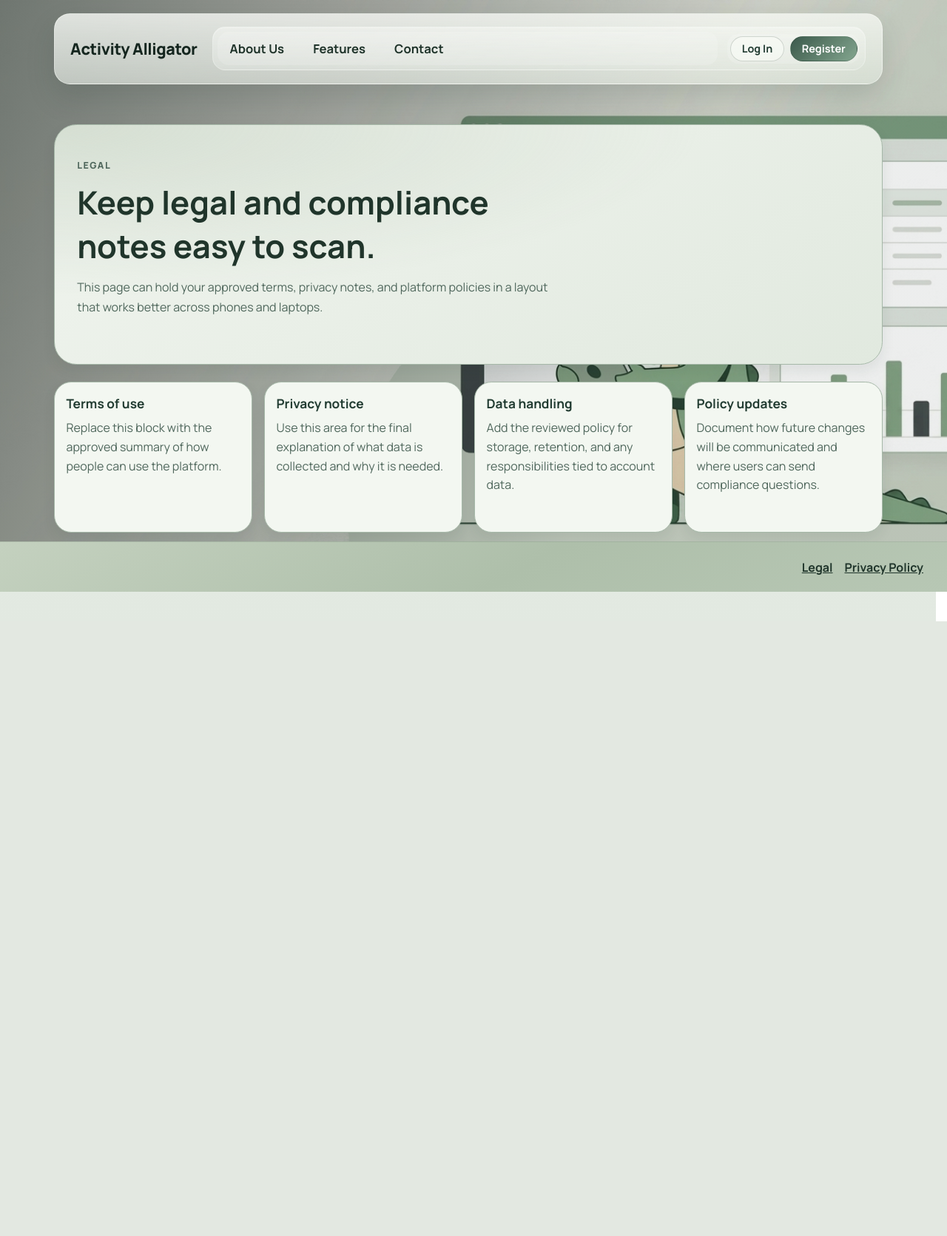
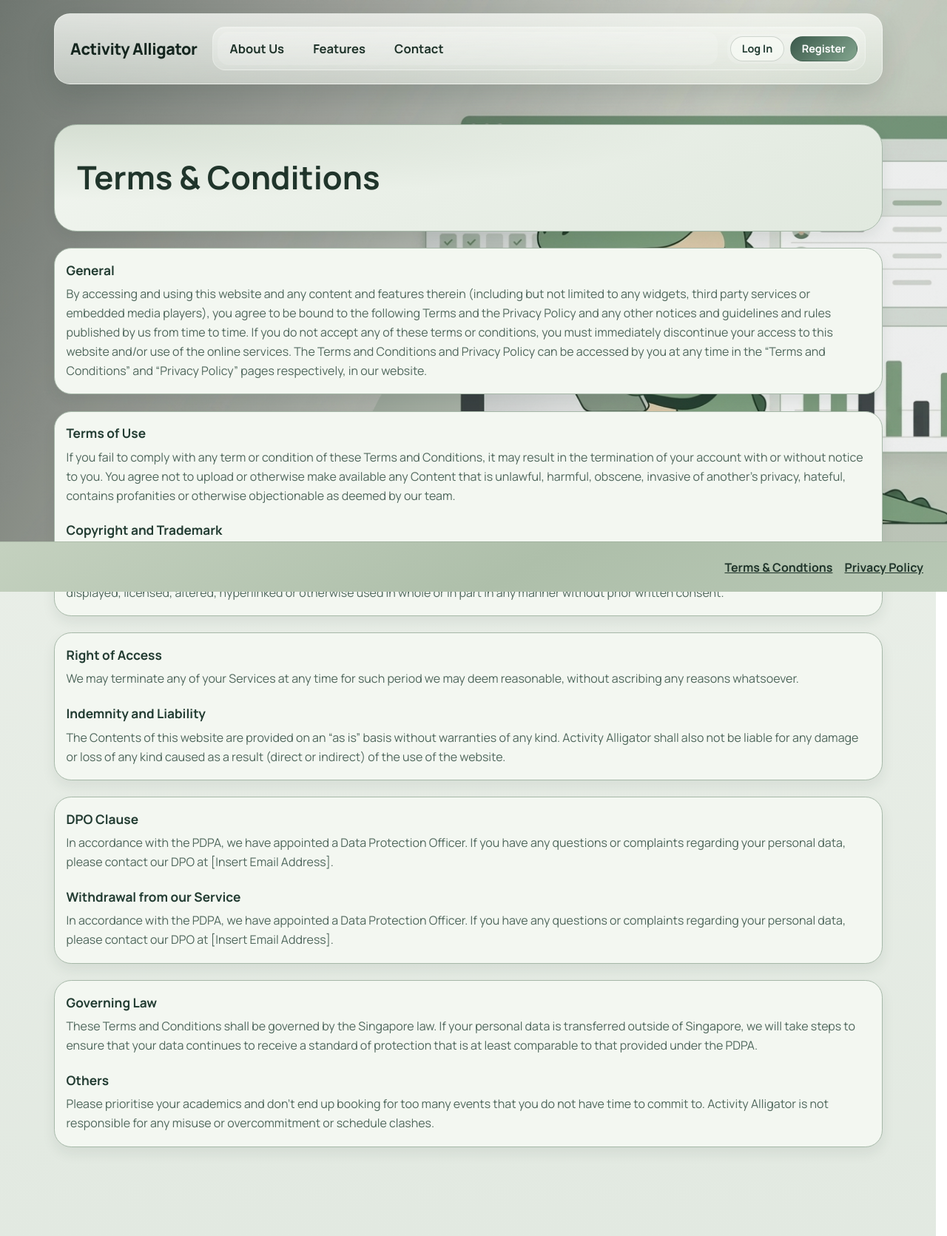
Before and after one commit to nyjc-computing-2526/Capstone-Project-2527, a Flask app: page /legal in a window 1280 px wide. Shown: the whole page at 74% size. Before the commit the page ends 840 px from the top, so only its background shows below. Run offline with Flask 3, Linux system fonts and the light colour scheme.

Commit message:
Added terms and conditions and changes legal to terms & condition s

```diff
--- a/app/templates/legal.html
+++ b/app/templates/legal.html
@@ -3,32 +3,58 @@
   <main class="marketing-main legal-main">
     <section class="marketing-hero legal-hero">
       <div class="marketing-hero-copy">
-        <p class="marketing-kicker">Legal</p>
-        <h1>Keep legal and compliance notes easy to scan.</h1>
+        <h1>Terms & Conditions</h1>
         <p>
-          This page can hold your approved terms, privacy notes, and platform
-          policies in a layout that works better across phones and laptops.
+
         </p>
       </div>
     </section>
 
-    <section class="legal-grid">
     <article class="marketing-card legal-card">
-        <h2>Terms of use</h2>
-        <p>Replace this block with the approved summary of how people can use the platform.</p>
+      <h2>General</h2>
+      <p>By accessing and using this website and any content and features therein
+          (including but not limited to any widgets, third party services or embedded media players),
+          you agree to be bound to the following Terms and the Privacy Policy and any other notices
+          and guidelines and rules published by us from time to time. If you do not accept any of these terms or conditions, you must immediately discontinue your access to this website and/or use of the online services.
+      The Terms and Conditions and Privacy Policy can be accessed by you at any time in the “Terms and Conditions” and “Privacy Policy” pages respectively, in our website.
+      </p>
+    </article>
     </article>
     <article class="marketing-card legal-card">
-        <h2>Privacy notice</h2>
-        <p>Use this area for the final explanation of what data is collected and why it is needed.</p>
+      <h2>Terms of Use</h2>
+      <p>If you fail to comply with any term or condition of these Terms and Conditions, it may result in the termination of your account with or without notice to you.
+      You agree not to upload or otherwise make available any Content that is unlawful, harmful, obscene, invasive of another's privacy, hateful, contains profanities or otherwise objectionable as deemed by our team.
+      </p>
+      <br>
+      <h2>Copyright and Trademark</h2>
+      <p>The materials located on this website including the information and software programs (the Contents), are protected by copyright, trademark and other forms of proprietary rights.
+      As such, they may not be reproduced, transmitted, published, performed, broadcast, stored, adapted, distributed, displayed, licensed, altered, hyperlinked or otherwise used in whole or in part in any manner without prior written consent.</p>
     </article>
     <article class="marketing-card legal-card">
-        <h2>Data handling</h2>
-        <p>Add the reviewed policy for storage, retention, and any responsibilities tied to account data.</p>
+      <h2>Right of Access</h2>
+      <p>We may terminate any of your Services at any time for such period we may deem reasonable, without ascribing any reasons whatsoever.
+      </p>
+      <br>
+      <h2>Indemnity and Liability</h2>
+      <p>The Contents of this website are provided on an “as is” basis without warranties of any kind. Activity Alligator shall also not be liable for any damage or loss of any kind caused as a result (direct or indirect) of the use of the website.</p>
     </article>
     <article class="marketing-card legal-card">
-        <h2>Policy updates</h2>
-        <p>Document how future changes will be communicated and where users can send compliance questions.</p>
+      <h2>DPO Clause</h2>
+      <p>In accordance with the PDPA, we have appointed a Data Protection Officer. If you have any questions or complaints regarding your personal data, please contact our DPO at [Insert Email Address].</p>
+      <br>
+      <h2>Withdrawal from our Service</h2>
+      <p>In accordance with the PDPA, we have appointed a Data Protection Officer. If you have any questions or complaints regarding your personal data, please contact our DPO at [Insert Email Address].</p>
     </article>
-    </section>
+    <article class="marketing-card legal-card">
+      <h2>Governing Law</h2>
+      <p>These Terms and Conditions shall be governed by the Singapore law.
+        If your personal data is transferred outside of Singapore, we will take steps to ensure that your data continues to receive a standard of protection that is at least comparable to that provided under the PDPA.</p>
+      <br>
+      <h2>Others</h2>
+      <p>Please prioritise your academics and don't end up booking for too many events that you do not have time to commit to. Activity Alligator is not responsible for any misuse or overcommitment or schedule clashes.</p>
+    </article>
+
+
+
   </main>
 {% endblock %}
--- a/app/templates/partials/footer.html
+++ b/app/templates/partials/footer.html
@@ -1,6 +1,6 @@
 <footer{% if footer_transparent %} class="footer--transparent"{% endif %}>
   <p>
-    <a href="{{ url_for('landing.legal') }}" class="footer-legal-link">Legal</a>
+    <a href="{{ url_for('landing.legal') }}" class="footer-legal-link">Terms & Condtions</a>
   </p>
   <p>
     <a href="{{ url_for('landing.privacy_policy') }}" class="footer-legal-link">Privacy Policy</a>
```
Lines whose indentation alone changed are shown as unchanged.
